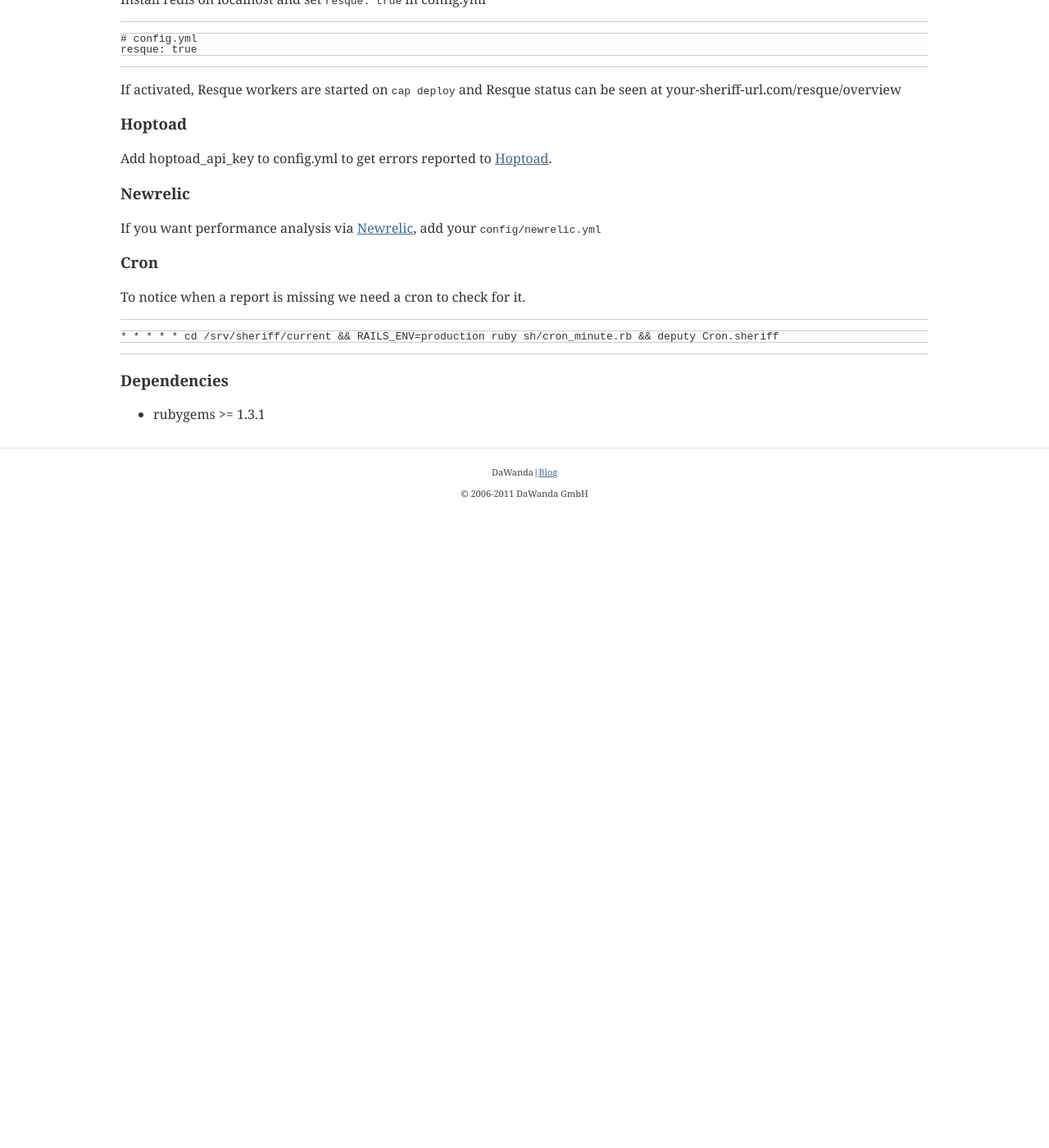
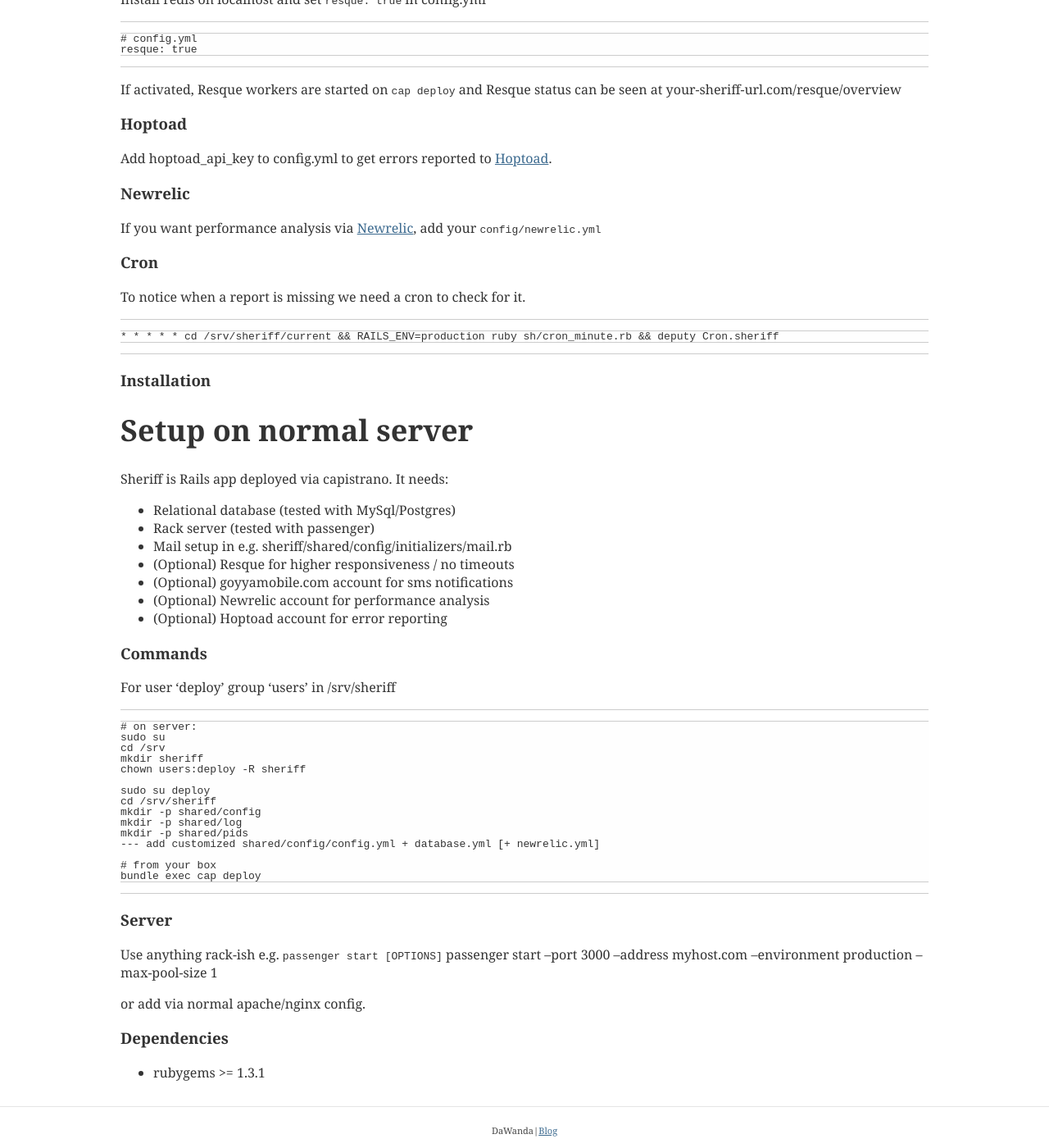
Before and after one commit to mindreframer/sheriff, a Jekyll site: the page built from index.markdown, in a window 1280 px wide and 1400 px high, scrolled down 1199 px. Shown: the whole window at 82% size. Built offline with Jekyll 4.4.1, drawn with Linux system fonts in a browser that asks for light colours; before the commit the page ends 1829 px from its top, so only the background shows below that.

Commit message:
copied files from project_theme

```diff
--- a/_layouts/default.html
+++ b/_layouts/default.html
@@ -31,7 +31,9 @@
           {% for nav in page.nav %}
           <li><a href="{{ nav['link'] }}">{{ nav['name'] }}</a></li>
           {% endfor %}
-          <li><a href="#installing">Installing</a></li>
+          {% if page.custom_install != nil %}
+            <li><a href="#installing">Installing</a></li>
+          {% endif %}
           <li><a href="#requests">Bugs/Feature<br />Requests</a></li>
           <li><a href="#contact">Contact</a></li>
         </ul>
--- a/index.markdown
+++ b/index.markdown
@@ -74,6 +74,45 @@ To notice when a report is missing we need a cron to check for it.
 
     * * * * * cd /srv/sheriff/current && RAILS_ENV=production ruby sh/cron_minute.rb && deputy Cron.sheriff
 
+### Installation {#installation}
+# Setup on normal server
+Sheriff is Rails app deployed via capistrano. It needs:
+
+ - Relational database (tested with MySql/Postgres)
+ - Rack server (tested with passenger)
+ - Mail setup in e.g. sheriff/shared/config/initializers/mail.rb
+ - (Optional) Resque for higher responsiveness / no timeouts
+ - (Optional) goyyamobile.com account for sms notifications
+ - (Optional) Newrelic account for performance analysis
+ - (Optional) Hoptoad account for error reporting
+
+### Commands
+For user 'deploy' group 'users' in /srv/sheriff
+
+    # on server:
+    sudo su
+    cd /srv
+    mkdir sheriff
+    chown users:deploy -R sheriff
+
+    sudo su deploy
+    cd /srv/sheriff
+    mkdir -p shared/config
+    mkdir -p shared/log
+    mkdir -p shared/pids
+    --- add customized shared/config/config.yml + database.yml [+ newrelic.yml]
+
+    # from your box
+    bundle exec cap deploy
+
+### Server
+Use anything rack-ish e.g. `passenger start [OPTIONS]`
+    passenger start --port 3000 --address myhost.com --environment production --max-pool-size 1
+
+or add via normal apache/nginx config.
+
+
+
 
 ###  Dependencies {#dependencies}
 
```
